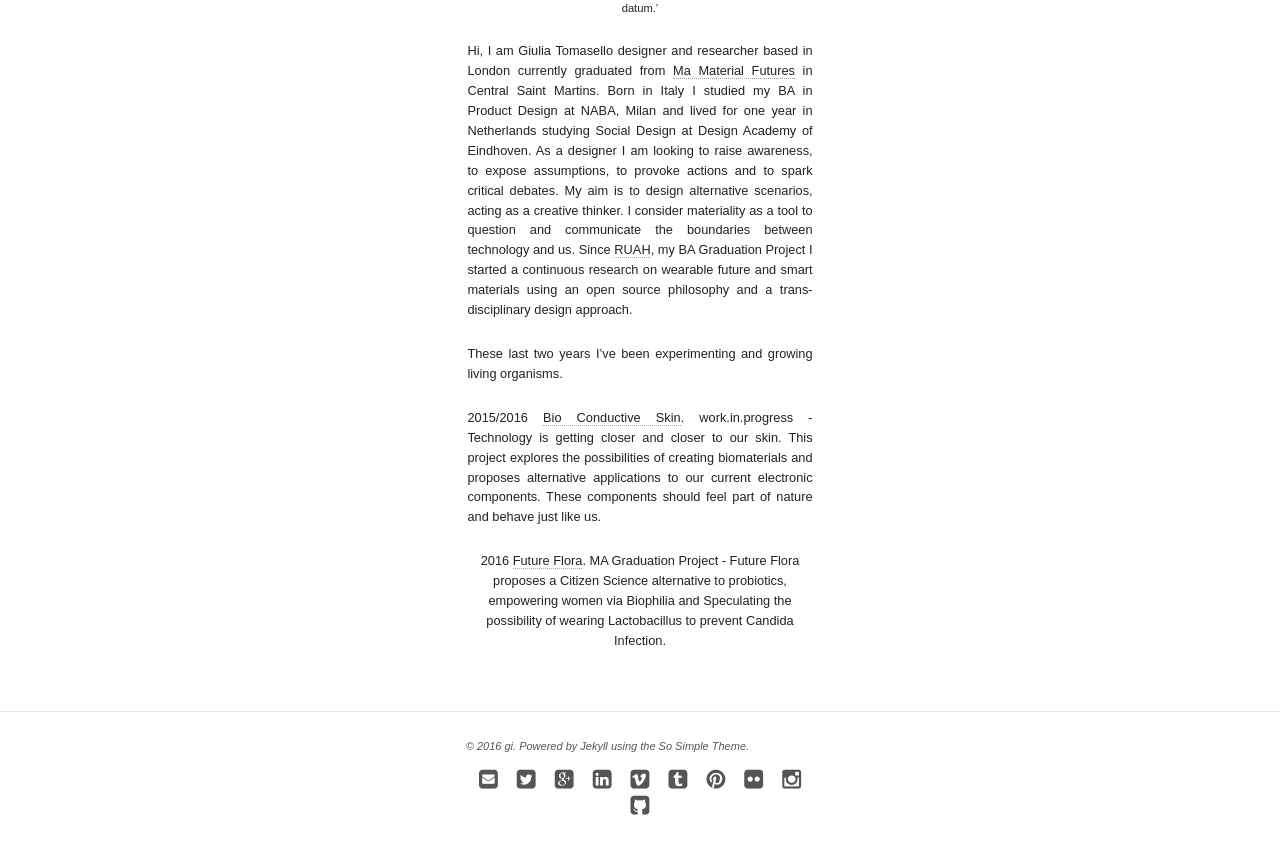
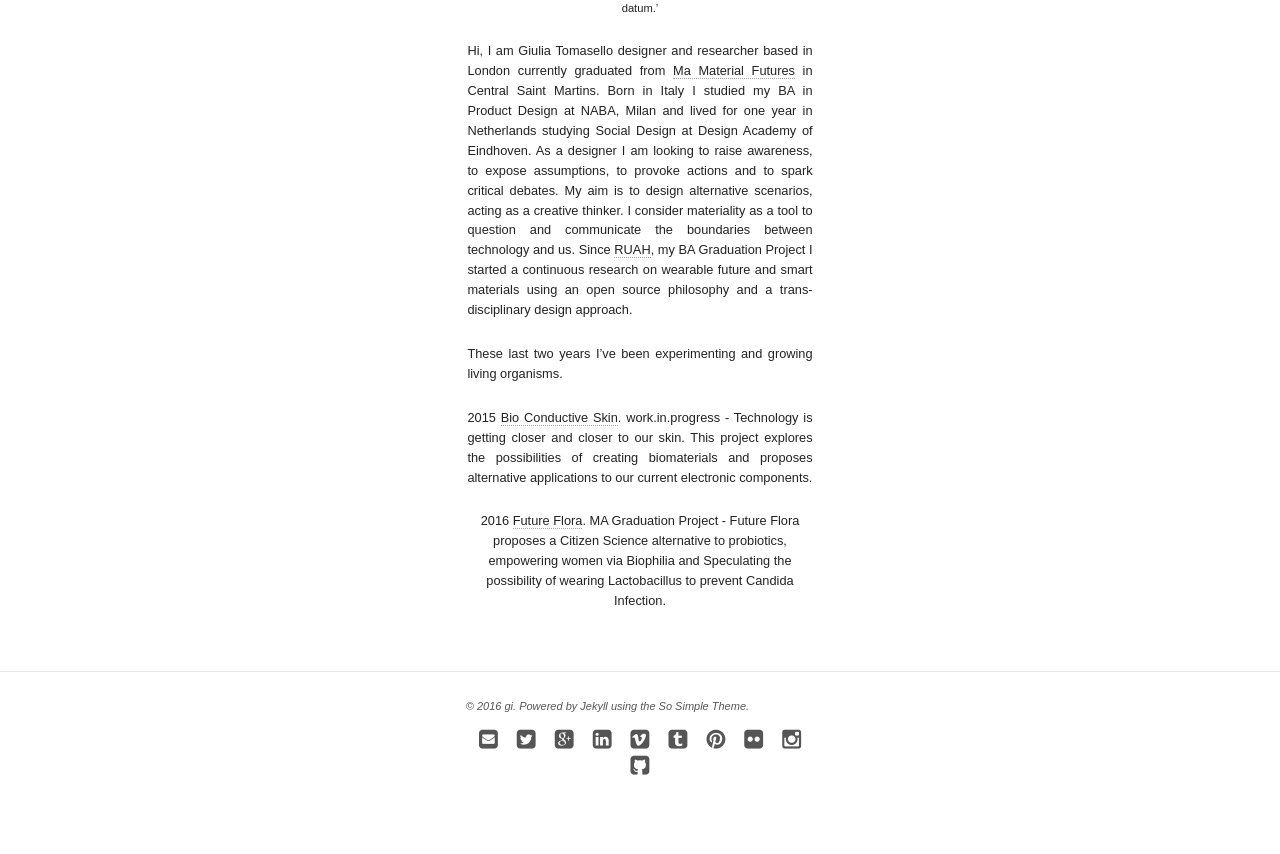
Before and after one commit to giuliatomasello/giuliatomasello.github.io, a Jekyll site: the page built from index.md, in a window 1280 px wide and 900 px high, scrolled down 583 px. Shown: the top 854 px of the window. Built offline with Jekyll 4.4.1, drawn with Linux system fonts in a browser that asks for light colours; nearby versions of some CDN libraries.

Commit message:
Update index.md

```diff
--- a/index.md
+++ b/index.md
@@ -30,8 +30,8 @@ Since [RUAH](http://blog.arduino.cc/2013/04/27/an-interactive-corset-teaching-yo
 
 These last two years I've been experimenting and growing living organisms.
 
-2015/2016 [Bio Conductive Skin](http://cargocollective.com/bioconductiveskin).
-work.in.progress - Technology is getting closer and closer to our skin. This project explores the possibilities of creating biomaterials and proposes alternative applications to our current electronic components. These components should feel part of nature and behave just like us.
+2015 [Bio Conductive Skin](http://cargocollective.com/bioconductiveskin).
+work.in.progress - Technology is getting closer and closer to our skin. This project explores the possibilities of creating biomaterials and proposes alternative applications to our current electronic components.
 
 2016 [Future Flora](http://cargocollective.com/futureflora).
 MA Graduation Project - Future Flora proposes a Citizen Science alternative to probiotics, empowering women via Biophilia and Speculating the possibility of wearing Lactobacillus to prevent Candida Infection.
```
